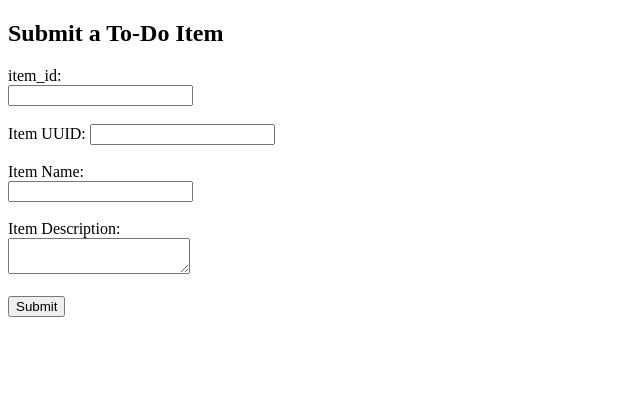
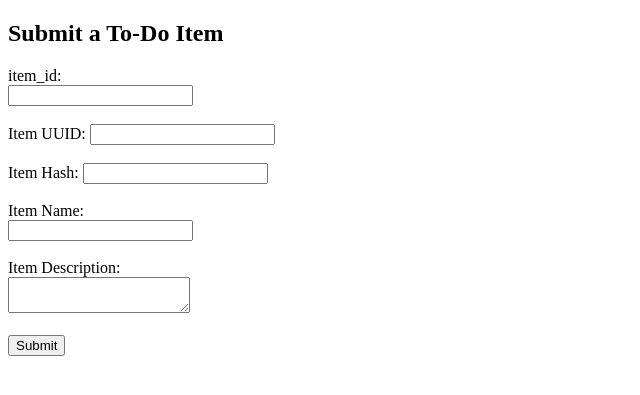
Before and after one commit to Akanksha-O/NewVersionControl, a Flask app: template template/todo.html in a window 1280 px wide. Shown: the top 395 px of the page, without its empty margins (0-640 px from the left). Run offline with Flask 3, Linux system fonts and the light colour scheme; the template is opened without the code that fills it, so the values that code supplies are empty.

Commit message:
Add item hash field

```diff
--- a/template/todo.html
+++ b/template/todo.html
@@ -13,6 +13,10 @@
         <label>Item UUID:</label>
         <input type="text" name="itemUuid" required><br><br>
 
+        <label>Item Hash:</label>
+        <input type="text" name="itemHash" required><br><br>
+
+
 
         <label>Item Name:</label><br>
         <input type="text" name="itemName"><br><br>
```
